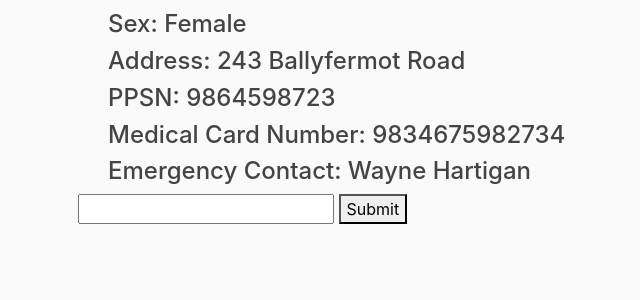
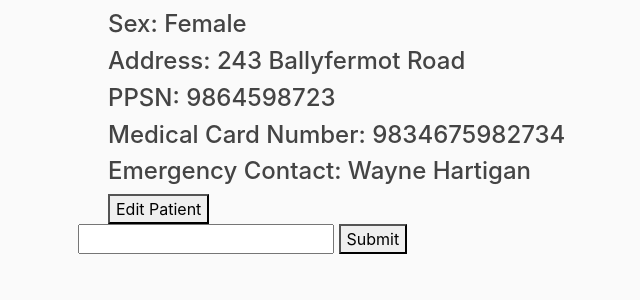
Before and after one commit to JuliaCichy/DOCmyPatient, a Django app: page /patientzone/12 in a window 1280 px wide. Shown: the part 185-485 px from the top of the page, without its empty margins (7-647 px from the left). Run offline with Django 3.2, Linux system fonts and the light colour scheme; a user stored in the database is signed in; data comes from the database, SQL or seed files in the repository; both versions use the stored data as it was after the commit; data that the repository does not hold is empty; some libraries are stand-ins or nearby versions.

Commit message:
Add patients!

```diff
--- a/patientZone/templates/docmypatient/patientPage.html
+++ b/patientZone/templates/docmypatient/patientPage.html
@@ -12,6 +12,10 @@
         <h4>PPSN: {{ patient.patient.ppsn }}</h4>
         <h4>Medical Card Number: {{ patient.patient.medical_card_num }}</h4>
 		<h4>Emergency Contact: {{ patient.patient.emergency_contact }}</h4>
+        <form method="POST" action="{% url 'editPatientPage' patient_id=patient.id %}">
+            {% csrf_token %}
+            <button type="submit">Edit Patient</button>
+        </form>
     </div>
 </div>
 
--- a/patientZone/urls.py
+++ b/patientZone/urls.py
@@ -4,6 +4,9 @@ from . import views
 urlpatterns = [
     path('', views.home, name='docmypatient'),
     path('<patient_id>', views.patient, name='patientPage'),
+    path('<patient_id>/editPage', views.edit_patient_page, name='editPatientPage'),
+    path('<patient_id>/edit', views.edit_patient, name='editPatient'),
+    path('<patient_id>/delete', views.delete_patient, name='deletePatient'),
     path('<patient_id>/addComment', views.add_comment, name='addPatientComment'),
     path('<patient_id>/deleteComment/<comment_id>/', views.delete_comment, name='deletePatientComment'),
     path('<patient_id>/openComment/<comment_id>/', views.open_comment, name='openPatientComment'),
--- a/patientZone/views.py
+++ b/patientZone/views.py
@@ -1,4 +1,5 @@
 from django.shortcuts import render, redirect
+from datetime import datetime
 from django.contrib.auth.decorators import login_required
 from django.contrib.auth.models import User
 from users.models import Profile, Patient, Doctor
@@ -53,6 +54,52 @@ def patient(request, patient_id):
     except Exception as e:
         print(e)
         return redirect('docmypatient')
+
+
+def edit_patient_page(request, patient_id):
+    if request.method == 'POST':
+        patient = Profile.objects.get(id=patient_id)
+        doctors = Doctor.objects.all()
+        doctors_list = []
+        for doc in doctors:
+            doctors_list.append(doc)
+        date = patient.dob.strftime('%Y-%m-%d')
+        return render(request, 'docmypatient/editPatient.html', {'patient': patient,
+                                                                 'dob': date,
+                                                                 'doctors': doctors_list,
+                                                                 'patient_id': patient_id})
+    else:
+        return render(request, 'docmypatient/patientZone.html')
+
+
+def edit_patient(request, patient_id):
+    if request.method == 'POST':
+        profile = Profile.objects.get(id=patient_id)
+        patient_profile_id = profile.patient.id
+        doctor = Doctor.objects.get(id=request.POST.get('doctor'))
+        Profile.objects.filter(id=patient_id).update(first_name=request.POST.get('first_name'),
+                                                     last_name=request.POST.get('last_name'),
+                                                     dob=request.POST.get('dob'),
+                                                     sex=request.POST.get('sex'))
+        Patient.objects.filter(id=patient_profile_id).update(doctor=doctor,
+                                                             address=request.POST.get('address'),
+                                                             phone_number=request.POST.get('phone_number'),
+                                                             ppsn=request.POST.get('ppsn'),
+                                                             medical_card_num=request.POST.get('medical_card_num'),
+                                                             emergency_contact=request.POST.get('emergency_contact'),
+                                                             ec_phone_number=request.POST.get('ec_phone_number'),
+                                                             ec_email_address=request.POST.get('ec_email_address'))
+
+        return redirect('patientPage', patient_id)
+    else:
+        return render(request, 'docmypatient/patientZone.html')
+
+
+def delete_patient(request, patient_id):
+    if request.method == 'POST':
+        Profile.objects.filter(id=patient_id).delete()
+
+    return redirect('docmypatient')
 
 
 def add_comment(request, patient_id):
```
Also changed, not shown: patientZone/templates/docmypatient/editPatient.html (added, +56 -0 lines), db.sqlite3.
